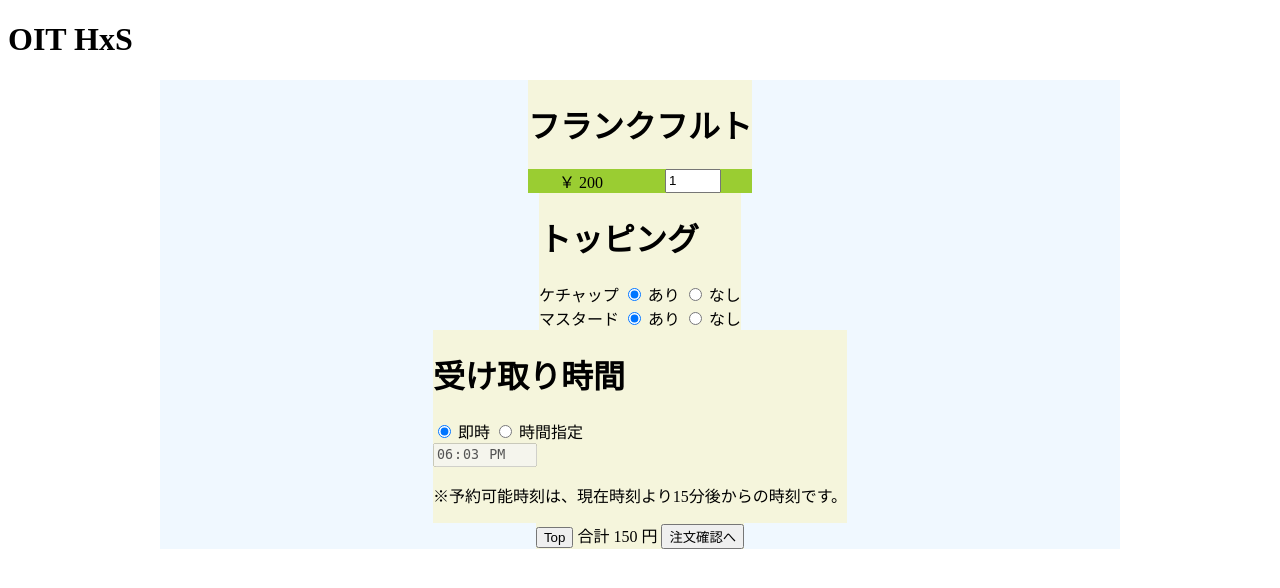
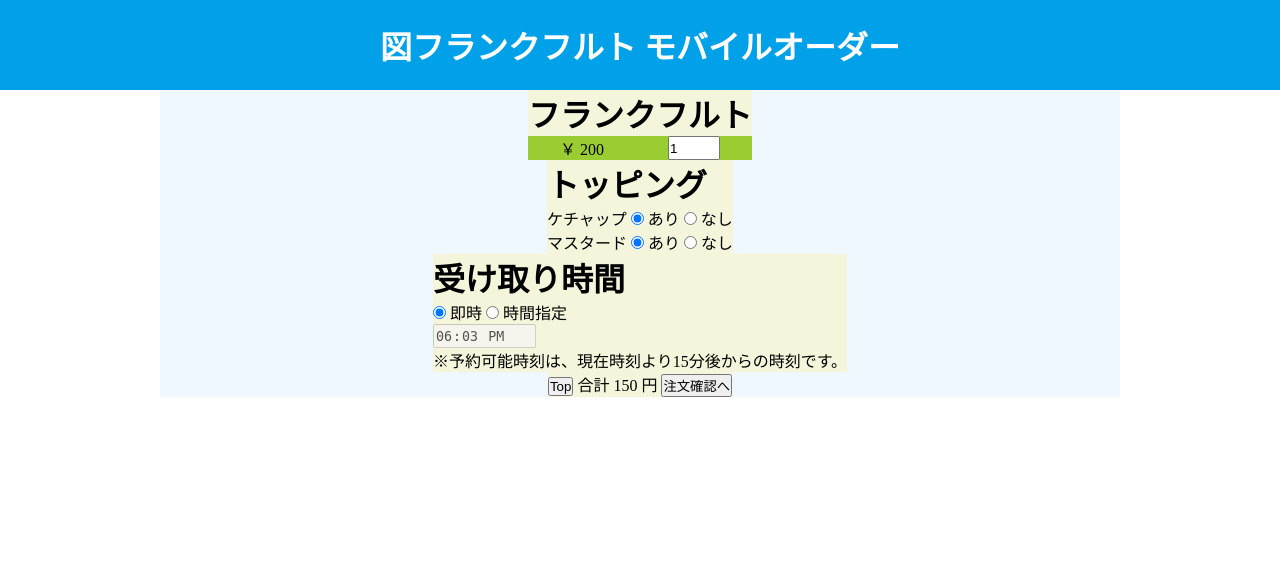
Before and after one commit to oithxs/mobile-order-2024, a Flask app: page /order in a window 1280 px wide. Shown: the top 588 px of the page. Run offline with Flask 3, Linux system fonts and the light colour scheme.

Commit message:
パディングとマージンのリセット

```diff
--- a/Flask/static/css/layout.css
+++ b/Flask/static/css/layout.css
@@ -0,0 +1,18 @@
+*{
+    padding: 0;
+    margin: 0;
+}
+
+header{
+    display: flex;
+    justify-content: center;
+    align-items: center;
+    height: 90px;
+    background-color: #00a1e9;
+    color: white;
+}
+
+/* footer{
+    position: fixed;
+    bottom: 0;
+} */
--- a/Flask/templates/layout.html
+++ b/Flask/templates/layout.html
@@ -12,15 +12,17 @@
 <body>
     <!-- ヘッダー -->
     <header>
-        <h1>OIT HxS</h1>
+        <h1>図</h1>
+        <h1>フランクフルト モバイルオーダー</h1>
     </header>
 
     <!-- メインコンテンツ -->
     {% block content %}{% endblock  %}
 
     <!-- フッター -->
-    <footer>
-    </footer>
+    <!-- <footer>
+        フッターです
+    </footer> -->
 
     <!-- javascript -->
     <script type="text/javascript" src="{{ url_for('static', filename='js/layout.js') }}"></script>
```
